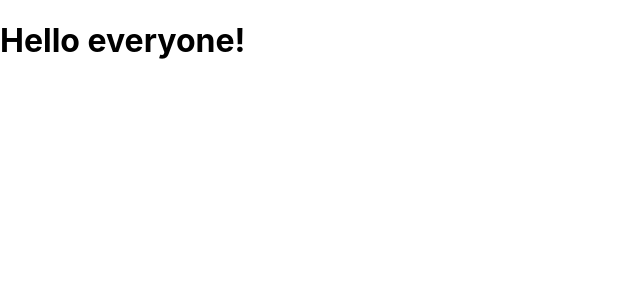
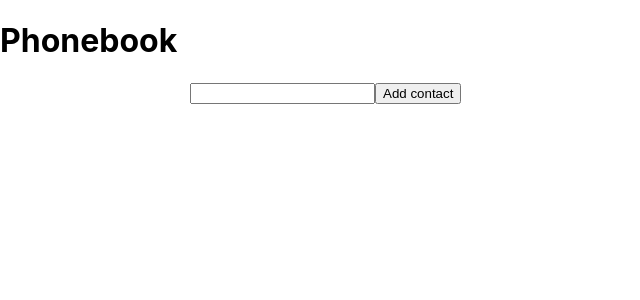
Before and after one commit to igorklyopov/goit-react-hw-02-phonebook, a React (Create React App) app: page / in a window 1280 px wide. Shown: the top 300 px of the page, without its empty margins (0-640 px from the left). Built offline with nearby package versions, Linux system fonts and the light colour scheme.

Commit message:
step 1: adds components of form and contacts list

```diff
--- a/package.json
+++ b/package.json
@@ -11,6 +11,7 @@
     "react": "^17.0.2",
     "react-dom": "^17.0.2",
     "react-scripts": "4.0.3",
+    "uuid": "^8.3.2",
     "web-vitals": "^1.1.2"
   },
   "scripts": {
--- a/src/App.js
+++ b/src/App.js
@@ -1,5 +1,50 @@
-function App() {
-  return <h1>Hello everyone!</h1>;
+import React, { Component } from "react";
+import { v4 as uuidv4 } from "uuid";
+import Container from "./components/Container/Container";
+import Contacts from "./components/Contacts/Contacts";
+import Form from "./components/ContactsForm/ContactsForm";
+
+class App extends Component {
+  state = {
+    contacts: [],
+    name: "",
+  };
+  // state = {
+  //   value: '',
+  // };
+
+  static defaultProps = {};
+
+  static propTypes = {};
+
+  addContact = (name) => {
+    // console.log(name);
+    const contactsItem = {
+      id: uuidv4(),
+      name,
+    };
+
+    this.setState(({ contacts }) => ({
+      contacts: [contactsItem, ...contacts],
+    }));
+  };
+
+  render() {
+    let contacts = this.state.contacts;
+    console.log(contacts.id);
+
+    return (
+      <>
+        <h1>Phonebook</h1>
+
+        <Container>
+          <Form onSubmitData={this.addContact} />
+          {/* <input type="text" value={value} onChange={this.onInputChange} /> */}
+          <Contacts contacts={contacts} />
+        </Container>
+      </>
+    );
+  }
 }
 
 export default App;
--- /dev/null
+++ b/src/components/Contacts/Contacts.js
@@ -0,0 +1,15 @@
+import style from "../Contacts/Contacts.module.css";
+
+const Contacts = ({ contacts }) => {
+  return (
+    <ul className={style.contactsList}>
+      {contacts.map((contact) => (
+        <li key={contact.id} className={style.contactsListItem}>
+          {contact.name}
+        </li>
+      ))}
+    </ul>
+  );
+};
+
+export default Contacts;
--- /dev/null
+++ b/src/components/Contacts/Contacts.module.css
@@ -0,0 +1,5 @@
+.contactsList {
+}
+
+.contactsListItem {
+}
--- /dev/null
+++ b/src/components/ContactsForm/ContactsForm.js
@@ -0,0 +1,58 @@
+import React, { Component } from "react";
+
+/*
+ * Выносим объект с примитивами в константу чтобы было удобно сбрасывать.
+ * Нельзя использовать если в каком-то свойстве состояния хранится сложный тип.
+ */
+const INITIAL_STATE = {
+  login: "",
+  email: "",
+  password: "",
+};
+
+class ContactsForm extends Component {
+  state = {
+    name: "",
+  };
+
+  onInputChange = (e) => {
+    // console.log(e.target.value);
+    this.setState({ name: e.target.value });
+  };
+
+  onFormSubmit = (e) => {
+    e.preventDefault();
+    // console.log(this.state);
+    // console.log(this.props);
+
+    this.props.onSubmitData(this.state.name);
+    this.reset();
+  };
+
+  reset = () => {
+    this.setState({ name: "" });
+  };
+
+  render() {
+    const { name } = this.state;
+
+    return (
+      <form onSubmit={this.onFormSubmit}>
+        <label>
+          <input
+            type="text"
+            name="name"
+            pattern="^[a-zA-Zа-яА-Я]+(([' -][a-zA-Zа-яА-Я ])?[a-zA-Zа-яА-Я]*)*$"
+            title="Имя может состоять только из букв, апострофа, тире и пробелов. Например Adrian, Jacob Mercer, Charles de Batz de Castelmore d'Artagnan и т. п."
+            required
+            value={name}
+            onChange={this.onInputChange}
+          />
+        </label>
+        <button type="submit">Add contact</button>
+      </form>
+    );
+  }
+}
+
+export default ContactsForm;
--- /dev/null
+++ b/src/components/Container/Container.js
@@ -0,0 +1,7 @@
+import styles from "../Container/Container.module.css";
+
+const Container = ({ children }) => {
+  return <div className={styles.container}>{children}</div>;
+};
+
+export default Container;
--- /dev/null
+++ b/src/components/Container/Container.module.css
@@ -0,0 +1,11 @@
+.container {
+  max-width: 100%;
+  margin: 0 auto;
+  width: 95%;
+}
+
+@media screen and (min-width: 1024px) {
+  .container {
+    width: 900px;
+  }
+}
```
Also changed, not shown: 1 other file (tests, documents, lock files or other folders).
